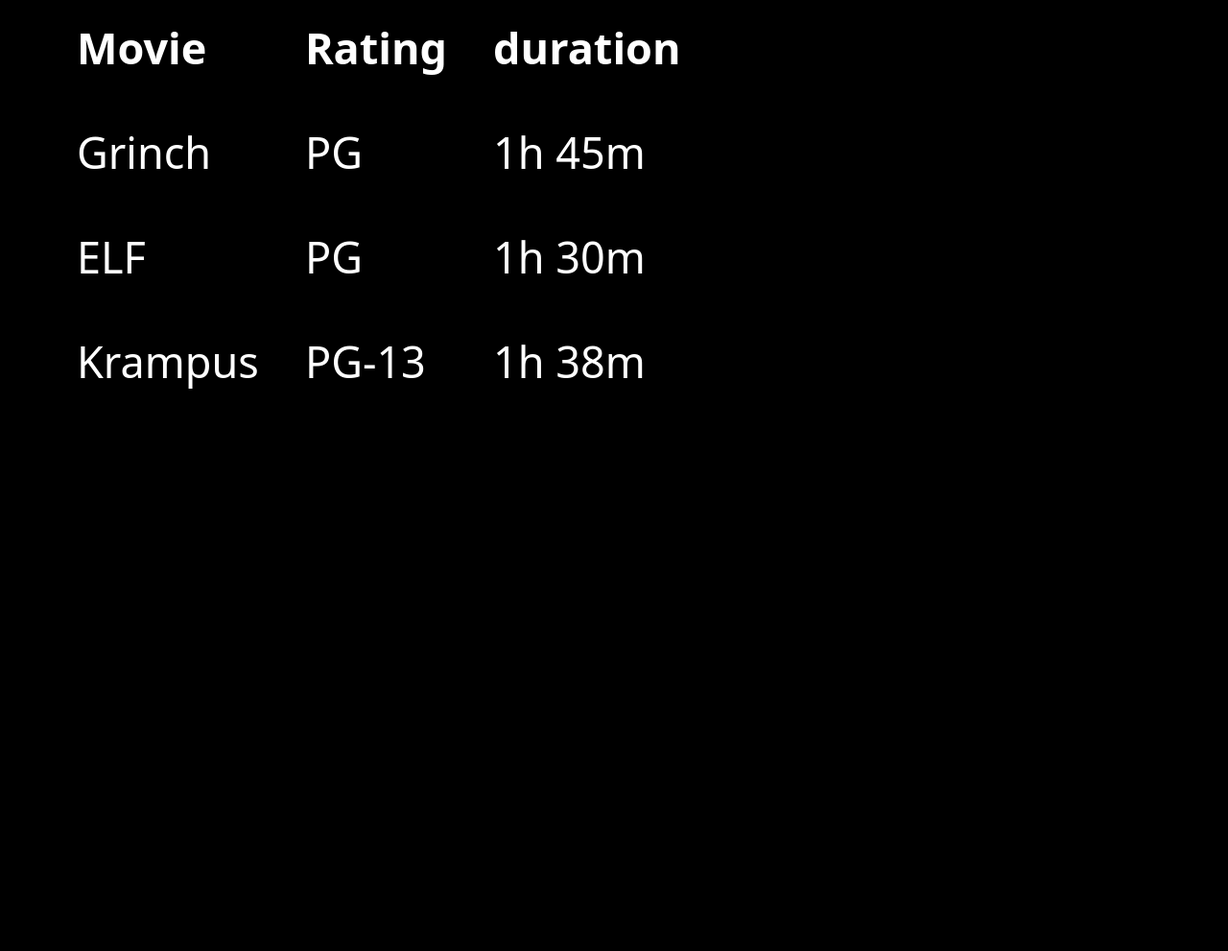
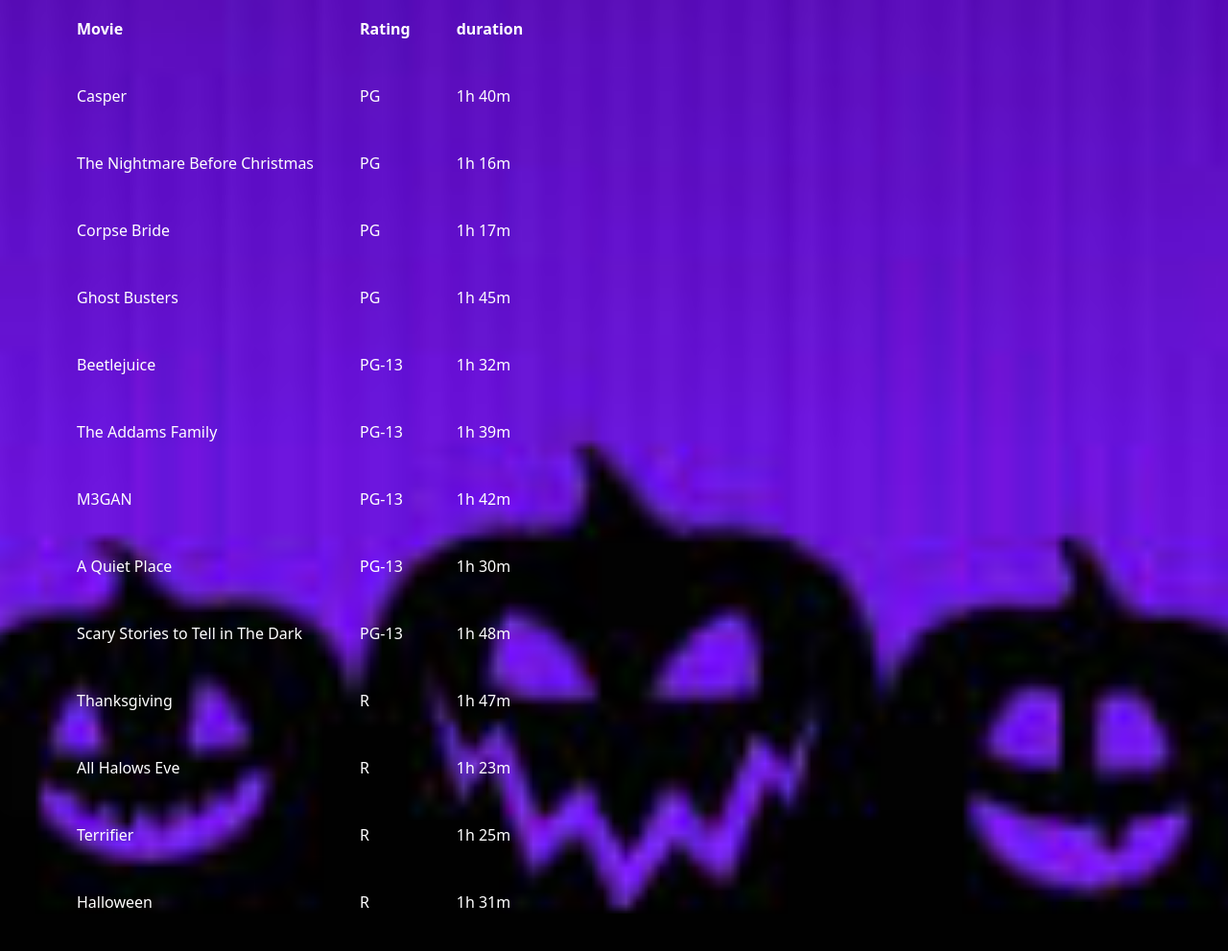
Before and after one commit to t-lamacchia/seasonalStreams, a website: page page2.html in a window 1280 px wide. Shown: the part 1180-2171 px from the top of the page at 96% size. Before the commit the page ends 1667 px from the top, so only its background shows below. Drawn offline with Linux system fonts and the light colour scheme.

Commit message:
Finished Product!!!

```diff
--- a/page2.html
+++ b/page2.html
@@ -4,6 +4,9 @@
 <head>
 
   <title>Spookey Favorites</title>
+
+<body style="background-image: url('Images/halloween.png'); background-size: cover; background-position: center;">
+</body>
 <link rel="stylesheet" href="styles.css" />
 <script type="module" src="script.js"></script>
 <script src="https://kit.fontawesome.com/300b342108.js" crossorigin="anonymous"></script>
@@ -126,18 +129,60 @@
     <script>
       const Movies = [
         {
-        Movie: "Grinch",
+          Movie: "Casper",
+          Rating: "PG",
+          Duration: "1h 40m",
+        }, {
+          Movie: "The Nightmare Before Christmas ",
+          Rating: "PG",
+          Duration: "1h 16m",
+        }, {
+          Movie: "Corpse Bride",
+          Rating: "PG",
+          Duration: "1h 17m"
+        }, {
+          Movie: "Ghost Busters",
           Rating: "PG",
           Duration: "1h 45m",
         }, {
-        Movie: "ELF",
-        Rating: "PG",
+          Movie: "Beetlejuice",
+          Rating: "PG-13",
+          Duration: "1h 32m",
+        }, {
+          Movie: "The Addams Family",
+          Rating: "PG-13",
+          Duration: "1h 39m",
+        }, {
+          Movie: "M3GAN",
+          Rating: "PG-13",
+          Duration: "1h 42m",
+        }, {
+          Movie: "A Quiet Place",
+          Rating: "PG-13",
           Duration: "1h 30m",
+        },
+        {
+          Movie: "Scary Stories to Tell in The Dark",
+          Rating: "PG-13",
+          Duration: "1h 48m",
         }, {
-        Movie: "Krampus",
-        Rating: "PG-13",
-        Duration: "1h 38m"
+          Movie: "Thanksgiving ",
+          Rating: "R",
+          Duration: "1h 47m",
+        }, {
+          Movie: "All Halows Eve ",
+          Rating: "R",
+          Duration: "1h 23m",
+        }, {
+          Movie: "Terrifier",
+          Rating: "R",
+          Duration: "1h 25m",
+        }, {
+          Movie: "Halloween",
+          Rating: "R",
+          Duration: "1h 31m",
         }
+
       ];
       console.log(Movies);
 
@@ -150,7 +195,7 @@
       <td>${Movies.Duration}</td>
       </tr>`;
       }
-    const select= document.getElementById("ratingselector")
+      const select = document.getElementById("ratingselector")
       const makeTable = () => {
         const tableBody = document.getElementsByTagName("tbody")[0];
         tableBody.innerHTML = "";
--- a/styles.css
+++ b/styles.css
@@ -162,11 +162,16 @@
 .container{
   display: flex;
   flex-direction: row;
+  align-items: center;
+  justify-content: space-evenly;
 
 }
 
 .inner-container{
-  padding: 10rem;
+  display: flex;
+  padding: 5rem;
+  justify-content: space-evenly;
+  align-items: center;
   font-size: 100px;
   font-family: Cambria, Cochin, Georgia, Times, 'Times New Roman', serif;
   color: white ;
@@ -174,4 +179,19 @@
 
 table {
   color: white;
+  font-size: medium;
 }
+
+
+h5 {
+  color: white;
+  font-family: Cambria, Cochin, Georgia, Times, 'Times New Roman', serif;
+  display: flex;
+  justify-content: space-evenly;
+  align-items: center;
+  padding: .5rem;
+}
+
+h6 {
+font-size: 3rem;
+}
```
Also changed, not shown: Christmas.html (+38 -2 lines), Fillpage.html (+2 -2 lines), index.html (+3 -3 lines), Images/Holiday.png (added), Images/christmas.png (added), Images/halloween.png (added). Lines whose indentation alone changed are shown as unchanged.
